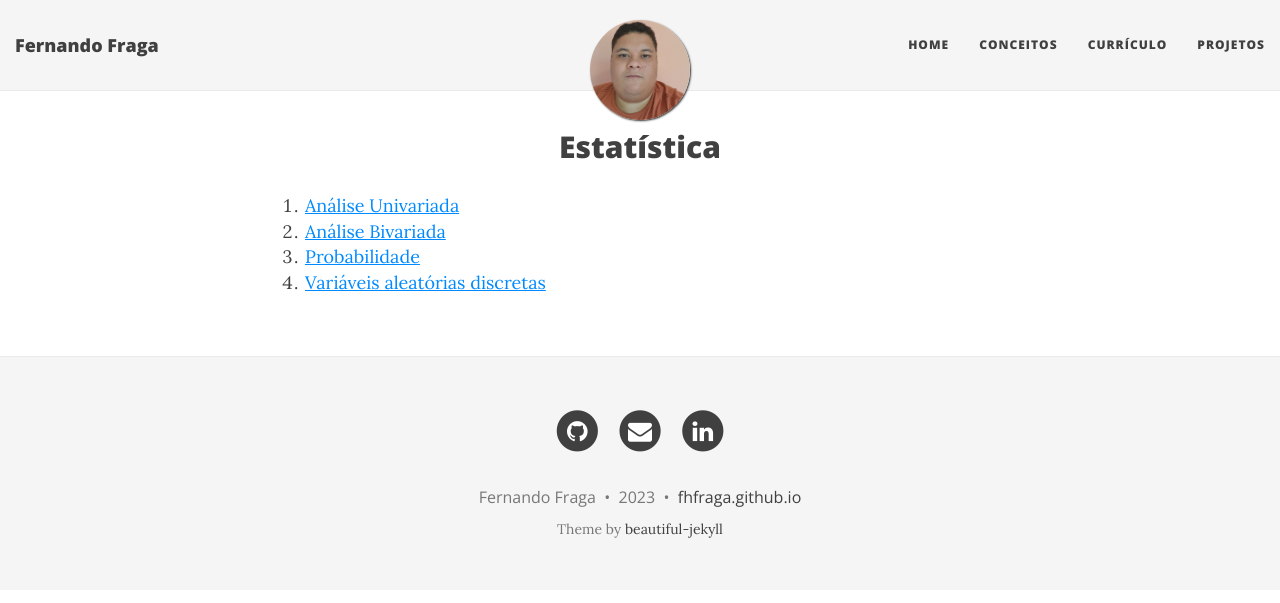
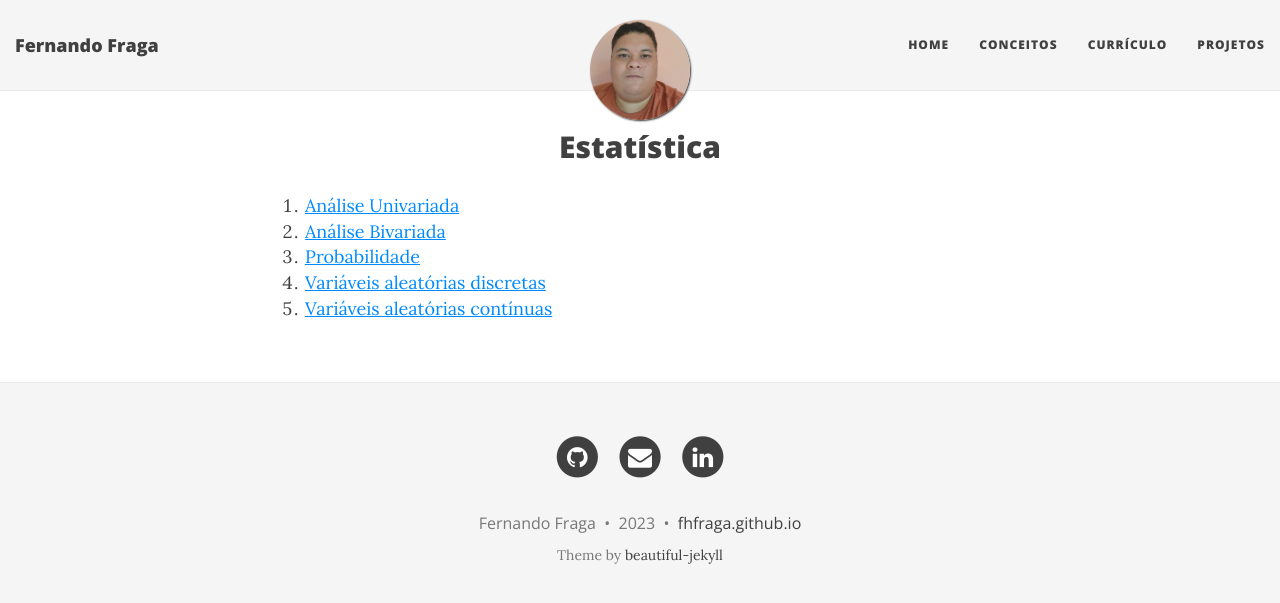
Before and after one commit to fhfraga/fhfraga.github.io, a Jekyll site: the page built from pages/conceitos/estatistica.md, in a window 1280 px wide. Shown: the top 603 px of the page. Built offline with Jekyll 4.4.1, drawn with Linux system fonts in a browser that asks for light colours; nearby versions of some CDN libraries.

Commit message:
inclusão de link para variáveis aleatórias contínuas na página de estatística

```diff
--- a/pages/conceitos/estatistica.md
+++ b/pages/conceitos/estatistica.md
@@ -6,3 +6,4 @@ title: Estatística
 2. [<u>Análise Bivariada</u>](2_analise_bivariada.html)
 3. [<u>Probabilidade</u>](3_probabilidade.html)
 4. [<u>Variáveis aleatórias discretas</u>](4_variaveis_aleatorias_discretas.html)
+5. [<u>Variáveis aleatórias contínuas</u>](5_variaveis_aleatorias_continuas.html)
```
